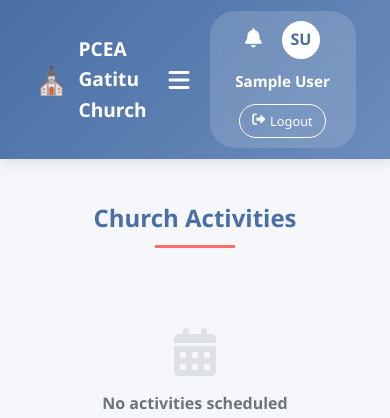
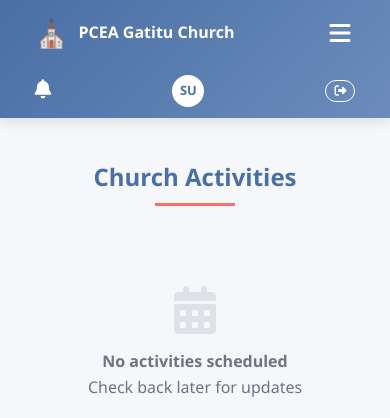
Before and after one commit to Derrick001-coder/gatitu-church-website, a Django app: page /activities/ in a window 390 px wide. Shown: the top 418 px of the page. Run offline with Django 5.2, Linux system fonts and the light colour scheme; the visitor is signed in with stand-in values (Sample User, id 1); data that the repository does not hold is empty.

Commit message:
advanced css fixing

```diff
--- a/templates/base.html
+++ b/templates/base.html
@@ -6,7 +6,6 @@
     <title>PCEA Gatitu Church - Growing in Faith, Serving in Love</title>
     <link rel="stylesheet" href="https://cdnjs.cloudflare.com/ajax/libs/font-awesome/6.4.0/css/all.min.css">
     <style>
-        /* KEEP ALL YOUR EXISTING CSS */
         :root {
             --primary: #4a6fa5;
             --secondary: #6b8cbc;
@@ -18,7 +17,6 @@
             --info: #17a2b8;
         }
 
-        /* ... Include all your existing CSS ... */
         * {
             margin: 0;
             padding: 0;
@@ -43,7 +41,7 @@
         header {
             background: linear-gradient(135deg, var(--primary), var(--secondary));
             color: white;
-        padding: 0.7rem 0; /* Reduced from 1rem */
+            padding: 0.7rem 0;
             box-shadow: 0 4px 12px rgba(0, 0, 0, 0.1);
             position: sticky;
             top: 0;
@@ -199,9 +197,7 @@
             left: 0;
             width: 100%;
             height: 100%;
-            background:
-
-                url('cover.jpg') no-repeat center center/cover;
+            background: url('cover.jpg') no-repeat center center/cover;
         }
 
         .welcome-message {
@@ -775,11 +771,16 @@
             transform: translateY(-2px);
         }
 
-        /* Responsive Design */
+        /* Desktop-only elements */
+        .desktop-only {
+            display: inline;
+        }
+
+        /* Mobile Header Fixes */
         @media (max-width: 768px) {
             .header-content {
-                flex-direction: row;
-                gap: 15px;
+                flex-wrap: wrap;
+                gap: 10px;
             }
 
             .desktop-nav {
@@ -788,6 +789,77 @@
 
             .mobile-nav-toggle {
                 display: block;
+                order: 2;
+            }
+
+            .logo {
+                flex: 1;
+                min-width: 0;
+            }
+
+            .logo h1 {
+                font-size: 1.1rem;
+                white-space: nowrap;
+                overflow: hidden;
+                text-overflow: ellipsis;
+            }
+
+            #authSection {
+                order: 3;
+                width: 100%;
+                margin-top: 10px;
+            }
+
+            /* Remove background from user profile on mobile */
+            .user-profile {
+                background: transparent !important;
+                backdrop-filter: none !important;
+                padding: 0 !important;
+                justify-content: space-between !important;
+                gap: 10px !important;
+            }
+
+            /* Mobile notification bell adjustments */
+            .notification-bell {
+                margin-right: 0 !important;
+            }
+
+            .notification-dropdown {
+                position: fixed !important;
+                top: 60px !important;
+                right: 10px !important;
+                left: 10px !important;
+                width: auto !important;
+                max-width: none !important;
+            }
+
+            /* Mobile user profile adjustments */
+            .user-avatar {
+                width: 32px !important;
+                height: 32px !important;
+                font-size: 0.8rem !important;
+            }
+
+            .user-profile span {
+                font-size: 0.85rem !important;
+                flex: 1;
+                text-align: center;
+            }
+
+            .btn-logout {
+                padding: 4px 8px !important;
+                font-size: 0.75rem !important;
+            }
+
+            /* Auth buttons for mobile */
+            .auth-buttons {
+                justify-content: center;
+                gap: 10px;
+            }
+
+            /* Hide desktop-only elements on mobile */
+            .desktop-only {
+                display: none !important;
             }
 
             .welcome-message {
@@ -805,18 +877,33 @@
             .gallery-container {
                 grid-template-columns: repeat(auto-fill, minmax(150px, 1fr));
             }
+        }
+
+        /* Extra small devices */
+        @media (max-width: 480px) {
+            .logo h1 {
+                font-size: 1rem;
+            }
+
+            .user-profile span {
+                display: none;
+            }
 
             .notification-dropdown {
-                width: 300px;
-                right: -50px;
+                right: 5px !important;
+                left: 5px !important;
             }
 
-            /* Mobile user profile adjustments */
-            .user-profile {
-                flex-wrap: wrap;
-                justify-content: center;
-                gap: 10px !important;
-                padding: 10px !important;
+            .notification-item {
+                padding: 10px 12px !important;
+            }
+
+            .notification-title {
+                font-size: 0.9rem !important;
+            }
+
+            .notification-message {
+                font-size: 0.85rem !important;
             }
         }
 
@@ -834,47 +921,6 @@
 
         .notification-dropdown {
             padding: 10px;
-        }
-
-        /* Mobile-specific notification fixes */
-        @media (max-width: 768px) {
-            .notification-dropdown {
-                position: fixed !important;
-                top: 60px !important;
-                right: 10px !important;
-                left: 10px !important;
-                width: auto !important;
-                max-width: none !important;
-                transform: none !important;
-            }
-
-            .notification-bell {
-                margin-right: 10px !important;
-            }
-        }
-
-        @media (max-width: 480px) {
-            .notification-dropdown {
-                right: 5px !important;
-                left: 5px !important;
-                width: calc(100vw - 10px) !important;
-            }
-
-            .notification-item {
-                padding: 10px 12px !important;
-            }
-
-            .notification-title {
-                font-size: 0.9rem !important;
-            }
-
-            .notification-message {
-                font-size: 0.85rem !important;
-            }
-
-            .logo h1 {
-                font-size: 1.2rem;
-            }
         }
     </style>
 </head>
@@ -905,23 +951,11 @@
                     <i class="fas fa-bars"></i>
                 </button>
 
-                <!-- Mobile Navigation -->
-                <nav class="mobile-nav" id="mobileNav">
-                    <ul>
-                        <li><a href="{% url 'home' %}">Home</a></li>
-                        <li><a href="{% url 'announcements' %}">Announcements</a></li>
-                        <li><a href="{% url 'activities' %}">Activities</a></li>
-                        <li><a href="{% url 'gallery' %}">Gallery</a></li>
-                        <li><a href="{% url 'blog' %}">Blog</a></li>
-                        <li><a href="{% url 'community_chat' %}">Community</a></li>
-                    </ul>
-                </nav>
-
                 <!-- AUTHENTICATION DISPLAY -->
                 <div id="authSection">
                     {% if user.is_authenticated %}
-                        <!-- User is LOGGED IN -->
-                        <div class="user-profile" style="display: flex; align-items: center; gap: 15px; background: rgba(255,255,255,0.15); padding: 8px 15px; border-radius: 25px; backdrop-filter: blur(10px);">
+                        <!-- User is LOGGED IN - Simplified for mobile -->
+                        <div class="user-profile" style="display: flex; align-items: center; justify-content: flex-end; gap: 12px;">
                             <!-- Notification Bell -->
                             <div class="notification-bell" id="notificationBell" style="position: relative; cursor: pointer;">
                                 <i class="fas fa-bell" style="color: white; font-size: 1.2rem;"></i>
@@ -934,9 +968,8 @@
                                     {% endwith %}
                                 </span>
 
-                                <!-- Notification Dropdown - FIXED FOR MOBILE -->
-                                <div class="notification-dropdown" id="notificationDropdown"
-                                     style="display: none; position: absolute; top: 100%; right: 0; background: white; border-radius: 8px; box-shadow: 0 4px 12px rgba(0,0,0,0.1); width: 350px; max-width: 90vw; max-height: 400px; overflow-y: auto; z-index: 1000;">
+                                <!-- Notification Dropdown -->
+                                <div class="notification-dropdown" id="notificationDropdown">
                                     <div style="padding: 15px; border-bottom: 1px solid #e9ecef; display: flex; justify-content: space-between; align-items: center;">
                                         <h4 style="margin: 0; color: var(--primary);">Notifications</h4>
                                         {% if user.notification_set.unread.count > 0 %}
@@ -995,19 +1028,19 @@
                                 {% endif %}
                             </div>
 
-                            <!-- User Name -->
-                            <span style="color: white; font-weight: 600; font-size: 0.95rem;">
+                            <!-- User Name - Hidden on mobile, visible on desktop -->
+                            <span style="color: white; font-weight: 600; font-size: 0.95rem;" class="desktop-only">
                                 {{ user.first_name }} {{ user.last_name }}
                             </span>
 
                             <!-- Logout Button -->
                             <a href="{% url 'logout' %}" class="btn-logout" style="background: transparent; border: 1px solid white; color: white; padding: 6px 12px; border-radius: 20px; text-decoration: none; font-size: 0.8rem; transition: all 0.3s ease; display: flex; align-items: center; gap: 5px;">
-                                <i class="fas fa-sign-out-alt"></i> Logout
+                                <i class="fas fa-sign-out-alt"></i> <span class="desktop-only">Logout</span>
                             </a>
                         </div>
                     {% else %}
                         <!-- User is NOT LOGGED IN -->
-                        <div class="auth-buttons" style="display: flex; gap: 12px;">
+                        <div class="auth-buttons" style="display: flex; gap: 12px; justify-content: center;">
                             <a href="{% url 'login' %}" class="btn-login" style="background: transparent; border: 1px solid white; color: white; padding: 8px 20px; border-radius: 20px; text-decoration: none; transition: all 0.3s ease;">
                                 Login
                             </a>
@@ -1017,6 +1050,25 @@
                         </div>
                     {% endif %}
                 </div>
+
+                <!-- Mobile Navigation -->
+                <nav class="mobile-nav" id="mobileNav">
+                    <ul>
+                        <li><a href="{% url 'home' %}">Home</a></li>
+                        <li><a href="{% url 'announcements' %}">Announcements</a></li>
+                        <li><a href="{% url 'activities' %}">Activities</a></li>
+                        <li><a href="{% url 'gallery' %}">Gallery</a></li>
+                        <li><a href="{% url 'blog' %}">Blog</a></li>
+                        <li><a href="{% url 'community_chat' %}">Community</a></li>
+                        {% if user.is_authenticated %}
+                            <li><a href="{% url 'profile' %}"><i class="fas fa-user"></i> My Profile</a></li>
+                            <li><a href="{% url 'logout' %}"><i class="fas fa-sign-out-alt"></i> Logout</a></li>
+                        {% else %}
+                            <li><a href="{% url 'login' %}"><i class="fas fa-sign-in-alt"></i> Login</a></li>
+                            <li><a href="{% url 'register' %}"><i class="fas fa-user-plus"></i> Register</a></li>
+                        {% endif %}
+                    </ul>
+                </nav>
             </div>
         </div>
     </header>
```
Lines whose indentation alone changed are shown as unchanged.
